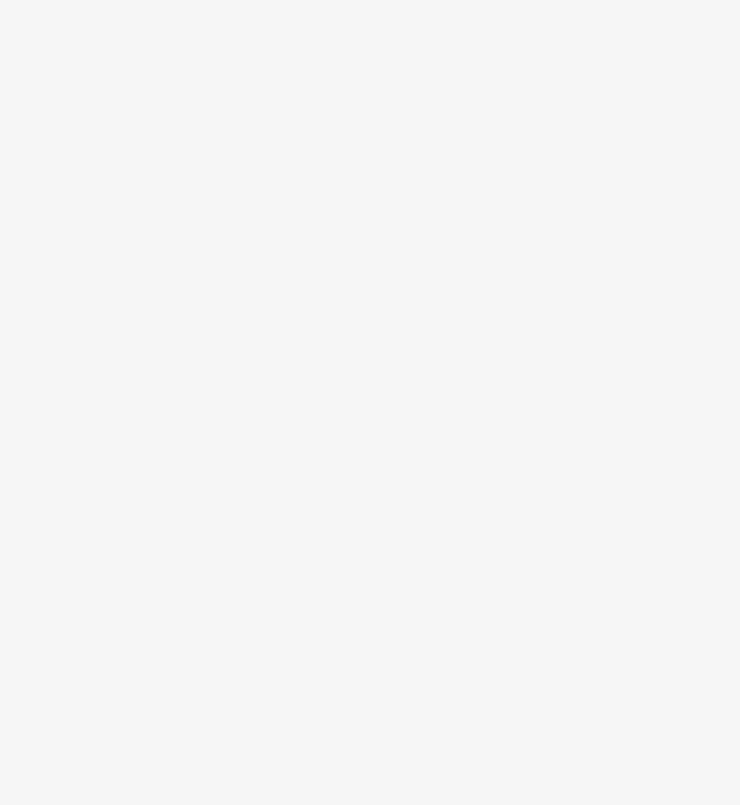
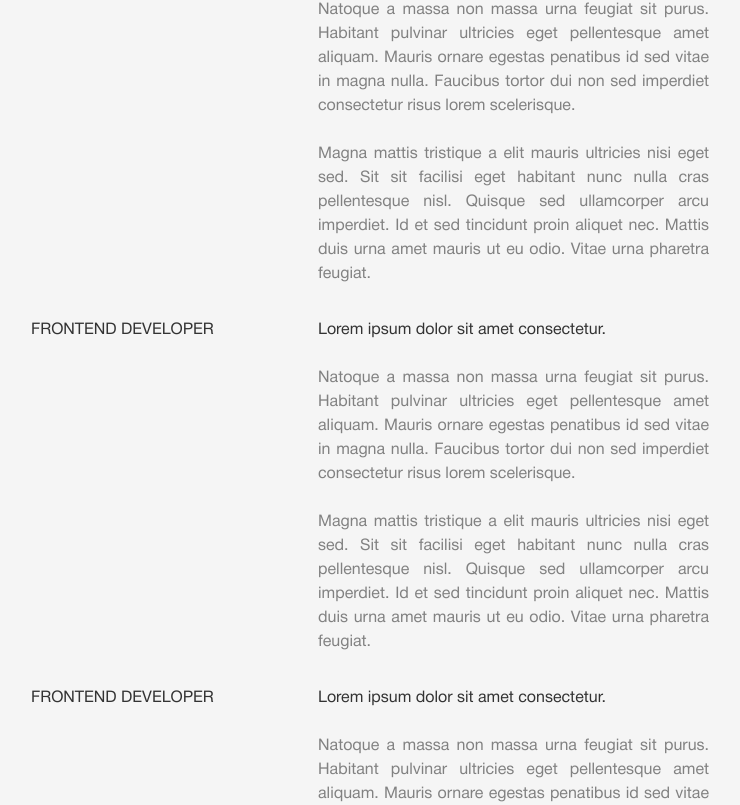
Before and after one commit to yusrmuttaqien/yusrmuttaqien-site, a Next.js app: page / in a window 1280 px wide. Shown: the part 1215-2020 px from the top of the page, without its empty margins (479-1219 px from the left). Before the commit the page ends 1189 px from the top, so only its background shows below. Built offline with nearby package versions, Linux system fonts and the light colour scheme.

Commit message:
adjust/add - tailwind configs - main-hero (fragment) threshold --- - main-details (fragment) article

```diff
--- /dev/null
+++ b/app/fragments/main-details-article.tsx
@@ -0,0 +1,33 @@
+import classMerge from '@/app/utils/class-merge';
+
+const styles = {
+  firstParagraph: 'body-normal',
+  nextParagraphs: 'text-grey/60 dark:text-beige/60 body-normal text-justify',
+};
+
+export default function MainDetailsArticle({
+  title,
+  contents,
+}: {
+  title: string;
+  contents: string[];
+}) {
+  return (
+    <article
+      className={classMerge(
+        'flex flex-col gap-[clamp(1.125rem,_0.0341rem_+_5.4545vw,_1.5rem)]',
+        'lg:w-[clamp(37.375rem,_28.0252rem_+_17.9372vw,_42.375rem)] lg:ml-auto',
+        'lg:flex-row lg:gap-0 lg:justify-between'
+      )}
+    >
+      <h3 className="body-normal uppercase ">{title}</h3>
+      <section className="space-y-[1lh] lg:w-[clamp(24.4375rem,_25.1387rem_+_-1.3453vw,_24.0625rem)] shrink-0">
+        {contents.map((content, idx) => (
+          <p key={content} className={idx === 0 ? styles.firstParagraph : styles.nextParagraphs}>
+            {content}
+          </p>
+        ))}
+      </section>
+    </article>
+  );
+}
--- a/app/fragments/main-details.tsx
+++ b/app/fragments/main-details.tsx
@@ -1,18 +1,30 @@
 import SectionHeader from '@/app/components/section-header';
+import MainDetailsArticle from '@/app/fragments/main-details-article';
 import classMerge from '@/app/utils/class-merge';
+
+const DUMMY_ARTICLE_CONTENTS = {
+  title: 'Frontend Developer',
+  contents: [
+    'Lorem ipsum dolor sit amet consectetur.',
+    'Natoque a massa non massa urna feugiat sit purus. Habitant pulvinar ultricies eget pellentesque amet aliquam. Mauris ornare egestas penatibus id sed vitae in magna nulla. Faucibus tortor dui non sed imperdiet consectetur risus lorem scelerisque.',
+    'Magna mattis tristique a elit mauris ultricies nisi eget sed. Sit sit facilisi eget habitant nunc nulla cras pellentesque nisl. Quisque sed ullamcorper arcu imperdiet. Id et sed tincidunt proin aliquet nec. Mattis duis urna amet mauris ut eu odio. Vitae urna pharetra feugiat.',
+  ],
+};
 
 export default function MainDetails({ className }: { className?: string }) {
   return (
     <section
       className={classMerge('mt-[clamp(5.5625rem,_-0.0739rem_+_28.1818vw,_7.5rem)]', className)}
     >
-      <div className="container flex flex-col gap-[clamp(4.25rem,_1.25rem_+_15vw,_5.75rem)]">
+      <div className="container space-y-[clamp(4.25rem,_1.25rem_+_15vw,_5.75rem)]">
         <SectionHeader
           subtitle="The Details"
           title="Lorem ipsum dolor sit amet consectetur. A tempor bibendum a nunc sagittis congue."
         />
-        <div>
-          <article></article>
+        <div className="space-y-[clamp(1.5rem,_0.0455rem_+_7.2727vw,_2rem)]">
+          <MainDetailsArticle {...DUMMY_ARTICLE_CONTENTS} />
+          <MainDetailsArticle {...DUMMY_ARTICLE_CONTENTS} />
+          <MainDetailsArticle {...DUMMY_ARTICLE_CONTENTS} />
         </div>
       </div>
     </section>
--- a/app/fragments/main-hero-yusr-muttaqien.tsx
+++ b/app/fragments/main-hero-yusr-muttaqien.tsx
@@ -6,7 +6,7 @@ import { useAnimationSequenceCtx } from '@/app/providers/animation-sequence';
 import YusrMuttaqien from '@/app/components/yusr-muttaqien';
 
 const MAGIC_HANDOFF_PERCENTAGE = 83.1 / 100;
-const MAGIC_HANDOFF_TRESHOLD = '-15% 0px 0px 0px';
+const MAGIC_HANDOFF_TRESHOLD = '-20% 0px 0px 0px';
 
 export default function MainHeroYusrMuttaqien() {
   const viewRef = useRef(null);
--- a/tailwind.config.ts
+++ b/tailwind.config.ts
@@ -83,6 +83,10 @@ const config: Config = {
             lineHeight: 'clamp(2.75rem, 1.9319rem + 1.5695vw, 3.1875rem)',
           },
         },
+        '.body-normal': {
+          fontSize: 'clamp(0.7444rem, 0.0007rem + 3.7182vw, 1rem)',
+          lineHeight: 'clamp(1rem, -0.4545rem + 7.2727vw, 1.5rem)',
+        },
       });
     }),
   ],
```
